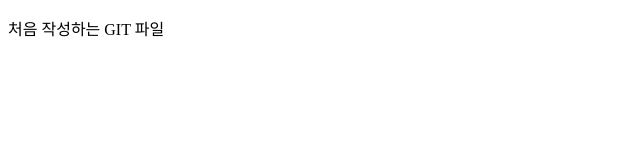
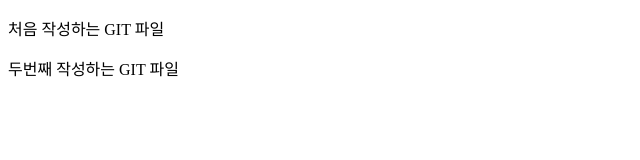
Before and after one commit to DGD99/gitTest, a plain HTML site: page index.html in a window 1280 px wide. Shown: the whole page, without its empty margins (0-640 px from the left). Drawn offline with Linux system fonts and the light colour scheme.

Commit message:
수정 후 두번째 파일 업로드

```diff
--- a/index.html
+++ b/index.html
@@ -7,6 +7,6 @@
 </head>
 <body>
     <p>처음 작성하는 GIT 파일</p>
-
+    <p>두번째 작성하는 GIT 파일</p>
 </body>
 </html>
```
Also changed, not shown: 1 other file.
